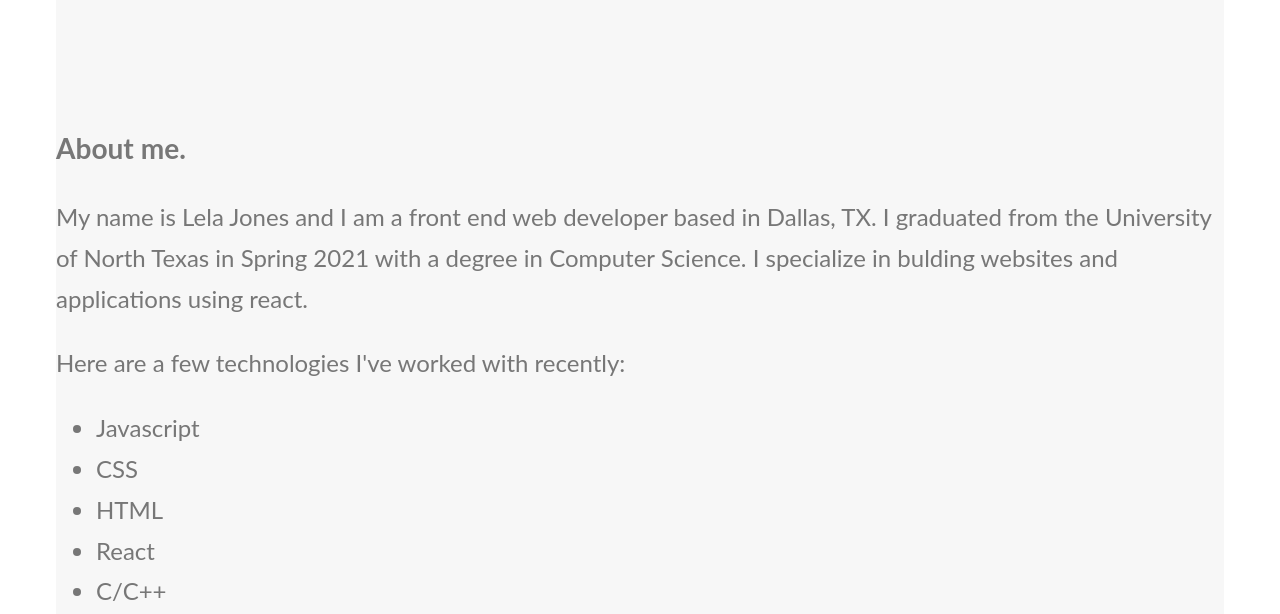
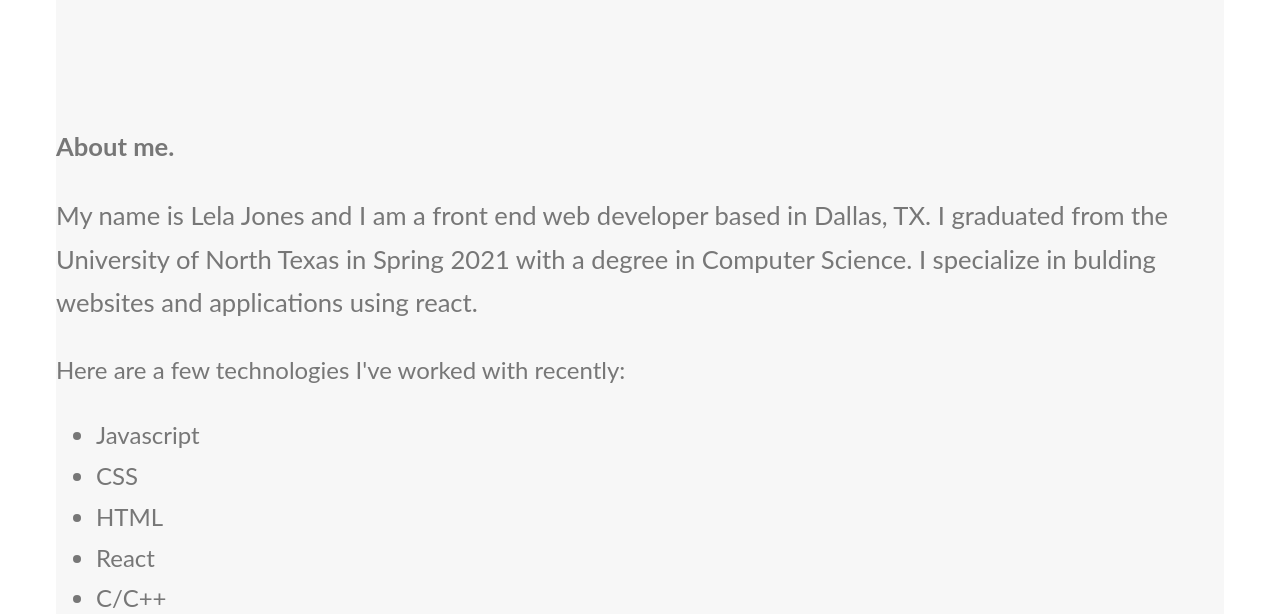
Before and after one commit to lelajones/lelajones, a website: page index.html in a window 1280 px wide. Shown: the part 1083-1697 px from the top of the page. Drawn offline with Linux system fonts and the light colour scheme.

Commit message:
package.json file added

```diff
--- a/css/style.css
+++ b/css/style.css
@@ -1,12 +1,40 @@
+body {
+  box-sizing: border-box;
+  font-family: 'Lato', sans-serif;
+  font-weight: 400;
+  font-size: 1.5rem;
+  line-height: 1.7;
+  color: #777;
+  padding: 3rem;
+}
+.header {
+  height: 95vh;
+  background-image: linear-gradient(
+    to right bottom,
+    rgba(30, 115, 172, 0.7),
+    rgba(142, 57, 153, 0.6)
+  );
+  background-size: cover;
+  background-position: top;
+}
+.header__name_and_title {
+  text-align: center;
+  position: absolute;
+  top: 40%;
+  left: 50%;
+  transform: translate(-50%, -50%);
+}
 .heading-primary {
   color: rgb(15, 45, 100);
   margin-bottom: 2.5rem;
 }
 /*
 .heading-secondary {
+}*/
+.heading-tertiary {
+  font-size: 1.6rem;
+  font-weight: 700;
 }
-.heading-tertiary {
-}*/
 .heading-primary--main {
   display: block;
   font-size: 5rem;
@@ -19,38 +47,33 @@
   font-weight: 350;
   letter-spacing: 0.6rem;
 }
-
-.header {
-  height: 95vh;
-  background-image: linear-gradient(
-    to right bottom,
-    rgba(30, 115, 172, 0.7),
-    rgba(142, 57, 153, 0.6)
-  );
-  background-size: cover;
-  background-position: top;
-}
 /*
 @media (max-width: 56.25em) {
   .header {
   }
 }*/
-.header__name_and_title {
-  text-align: center;
-  position: absolute;
-  top: 40%;
-  left: 50%;
-  transform: translate(-50%, -50%);
+
+/*
+.btn {
+}
+.btn--animated {
+}
+.smooth-goto{
+}
+*/
+.btn--white {
+  background-color: #fff;
+  color: #777;
 }
 
-body {
-  box-sizing: border-box;
-  font-family: 'Lato', sans-serif;
-  font-weight: 400;
-  font-size: 1.5rem;
-  line-height: 1.7;
-  color: #777;
-  padding: 3rem;
+.about {
+  background-color: #f7f7f7;
+  padding: 2rem 0;
+  margin-top: 10vh;
+  margin-bottom: 10vh;
+}
+.vert-allign-text {
+  text-align: center;
 }
 .margin-bottom-lg {
   margin-bottom: 8rem;
@@ -61,18 +84,13 @@ body {
 .margin-bottom-sm {
   margin-bottom: 1.5rem;
 }
-.about {
-  background-color: #f7f7f7;
-  padding: 2rem 0;
-  margin-top: 10vh;
-  margin-bottom: 10vh;
+
+.row .two-cols {
+  width: calc((100%-5rem / 2));
 }
 
-.vert-allign-text {
-  text-align: center;
-}
-.row .two-cols {
-  width: calc((100%-5rem / 2));
+.paragraph {
+  font-size: 1.6rem;
 }
 
 .technology-icons {
@@ -145,13 +163,4 @@ body {
 .footer-item {
 }
 .footer-copyright {
-}
-
-.btn {
-}
-.btn--animated {
 }*/
-.btn--white {
-  background-color: #fff;
-  color: #777;
-}
```
Also changed, not shown: package.json (added, +20 -0 lines).
